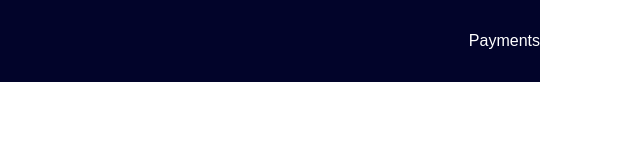
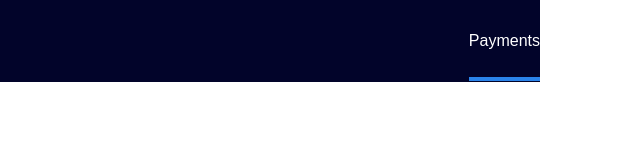
Before and after one commit to NoorFatima-developer/Learn-Tailwind-CSS, a website built with Vite: page RazorPayClone/index.html in a window 1280 px wide. Shown: the full height of the page, 640-1280 px from the left. Built offline with nearby package versions, Linux system fonts and the light colour scheme.

Commit message:
code is added

```diff
--- a/RazorPayClone/index.html
+++ b/RazorPayClone/index.html
@@ -25,6 +25,7 @@
         <ul class="flex">
             <li class="text-white font-mullish py-7 hover:text-lightBlue cursor-pointer transition-all duration-200 relative group">
                 <a href="#">Payments</a>
+                <div class="absolute bottom-0 w-full h-1 bg-lightBlue hiden group-hover:block "></div>
             </li>
             <li></li>
             <li></li>
```
